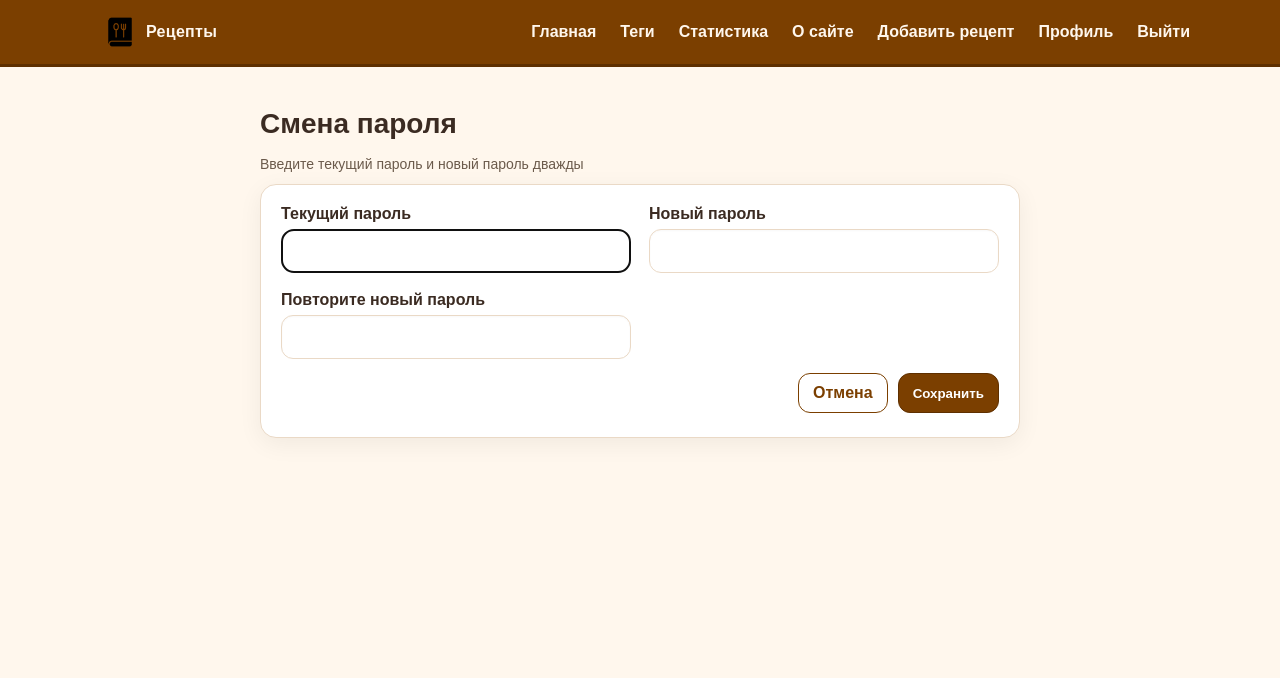
After one commit to Vikoops/recipes_site, a Django app: page /users/password-change/ in a window 1280 px wide. The commit adds this page. Shown: the top 678 px of the page. Run offline with Django 4.2, Linux system fonts and the light colour scheme; a user stored in the database is signed in.

Commit message:
lab12, step 4

```diff
--- a/templates/base.html
+++ b/templates/base.html
@@ -22,10 +22,12 @@
   <a href="{% url 'about' %}">О сайте</a>
   <a href="{% url 'add_recipe_model' %}">Добавить рецепт</a>
   {% if user.is_authenticated %}
+  <a href="{% url 'users:profile' %}">Профиль</a>
   <a href="{% url 'users:logout' %}">Выйти</a>
 {% else %}
-  <a href="{% url 'users:login' %}">Войти</a>
+  <a href="{% url 'users:login' %}?next={{ request.path }}">Войти</a>
 {% endif %}
+
 
 </nav>
 
--- a/users/forms.py
+++ b/users/forms.py
@@ -2,6 +2,7 @@
 from django import forms
 from django.contrib.auth import authenticate
 from django.core.exceptions import ValidationError
+from django.contrib.auth.forms import PasswordChangeForm
 
 class EmailAuthenticationForm(forms.Form):
     email = forms.EmailField(
@@ -41,3 +42,16 @@ class EmailAuthenticationForm(forms.Form):
 
     def get_user(self):
         return self.user_cache
+
+
+class PasswordChangeNoRepeatForm(PasswordChangeForm):
+    """Запрет смены пароля на тот же самый."""
+    def clean_new_password2(self):
+        new_password2 = super().clean_new_password2()
+        old_password = self.cleaned_data.get("old_password")
+        user = self.user  # устанавливается базовым PasswordChangeForm
+
+        # если новый пароль совпадает со старым — запретим
+        if old_password and user.check_password(new_password2):
+            raise ValidationError("Новый пароль не должен совпадать с текущим.")
+        return new_password2
--- /dev/null
+++ b/users/templates/users/password_change.html
@@ -0,0 +1,49 @@
+{% extends "base.html" %}
+{% block title %}Смена пароля{% endblock %}
+{% block content %}
+<div class="form-wrap">
+  <div class="form-head">
+    <h1 class="page-title">Смена пароля</h1>
+    <div class="form-sub">Введите текущий пароль и новый пароль дважды</div>
+  </div>
+
+  {% if messages %}
+    <ul class="msgs">
+      {% for m in messages %}
+        <li class="{{ m.tags|default:'' }}">{{ m }}</li>
+      {% endfor %}
+    </ul>
+  {% endif %}
+
+  {% if form.non_field_errors %}
+    <div class="form-errors">
+      <ul class="errorlist">
+        {% for err in form.non_field_errors %}<li>{{ err }}</li>{% endfor %}
+      </ul>
+    </div>
+  {% endif %}
+
+  <form method="post" class="form-card" novalidate>
+    {% csrf_token %}
+    <div class="form-grid form-grid--spaced">
+      <div class="form-field">
+        <label class="form-label" for="{{ form.old_password.id_for_label }}">Текущий пароль</label>
+        {{ form.old_password }} {{ form.old_password.errors }}
+      </div>
+      <div class="form-field">
+        <label class="form-label" for="{{ form.new_password1.id_for_label }}">Новый пароль</label>
+        {{ form.new_password1 }} {{ form.new_password1.errors }}
+      </div>
+      <div class="form-field">
+        <label class="form-label" for="{{ form.new_password2.id_for_label }}">Повторите новый пароль</label>
+        {{ form.new_password2 }} {{ form.new_password2.errors }}
+      </div>
+    </div>
+
+    <div class="form-actions">
+      <a class="btn ghost" href="{% url 'users:profile' %}">Отмена</a>
+      <button class="btn primary" type="submit">Сохранить</button>
+    </div>
+  </form>
+</div>
+{% endblock %}
--- a/users/urls.py
+++ b/users/urls.py
@@ -1,6 +1,8 @@
+# users/urls.py
 from django.urls import path
 from django.contrib.auth.views import LoginView, LogoutView
 from .forms import EmailAuthenticationForm
+from .views import ProfileView, UserPasswordChangeView
 
 app_name = 'users'
 
@@ -9,9 +11,13 @@ urlpatterns = [
         'login/',
         LoginView.as_view(
             template_name='users/login.html',
-            authentication_form=EmailAuthenticationForm   # <-- используем нашу форму
+            authentication_form=EmailAuthenticationForm
         ),
         name='login'
     ),
     path('logout/', LogoutView.as_view(), name='logout'),
+
+    # профиль + смена пароля
+    path('profile/', ProfileView.as_view(), name='profile'),
+    path('password-change/', UserPasswordChangeView.as_view(), name='password_change'),
 ]
--- a/users/views.py
+++ b/users/views.py
@@ -1,5 +1,36 @@
 # users/views.py
 from django.http import HttpResponse
+# users/views.py
+from django.contrib.auth.mixins import LoginRequiredMixin
+from django.contrib.auth.views import PasswordChangeView
+from django.urls import reverse_lazy
+from django.contrib import messages
+from django.views.generic import TemplateView
+from .forms import PasswordChangeNoRepeatForm
+
+class ProfileView(LoginRequiredMixin, TemplateView):
+    template_name = "users/profile.html"
+    login_url = "users:login"   # на всякий случай; берётся и из settings.LOGIN_URL
+
+    def get_context_data(self, **kwargs):
+        ctx = super().get_context_data(**kwargs)
+        # в шаблоне будет доступен request.user
+        ctx["title"] = "Профиль"
+        return ctx
+
+class UserPasswordChangeView(LoginRequiredMixin, PasswordChangeView):
+    template_name = "users/password_change.html"
+    success_url = reverse_lazy("users:profile")
+    form_class = PasswordChangeNoRepeatForm   # <-- вот так
+    login_url = "users:login"
+
+    def form_valid(self, form):
+        messages.success(self.request, "Пароль успешно изменён.")
+        return super().form_valid(form)
+
+    def form_invalid(self, form):
+        messages.error(self.request, "Исправьте ошибки формы.")
+        return super().form_invalid(form)
 
 def login_stub(request):
     return HttpResponse("<h1>Страница авторизации (заглушка)</h1>")
```
Also changed, not shown: users/templates/users/profile.html (added, +50 -0 lines), db.sqlite3.
